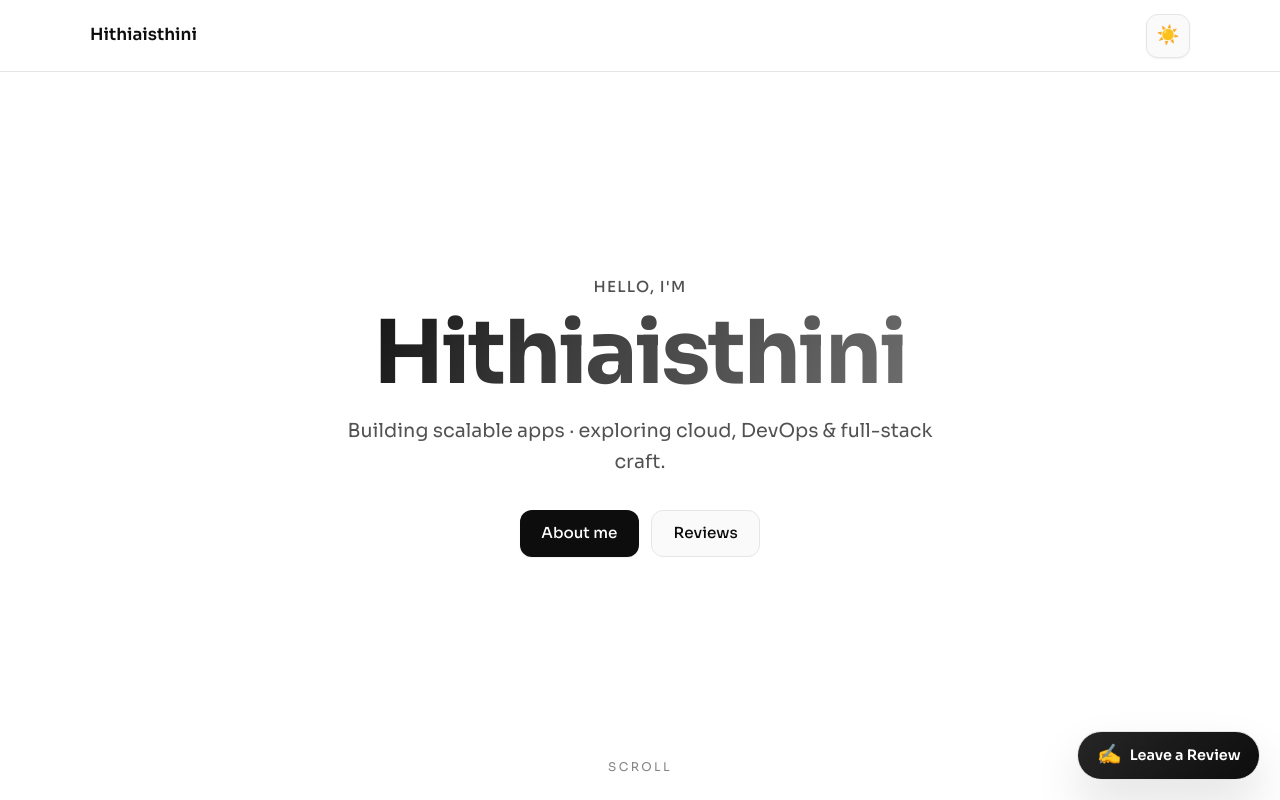
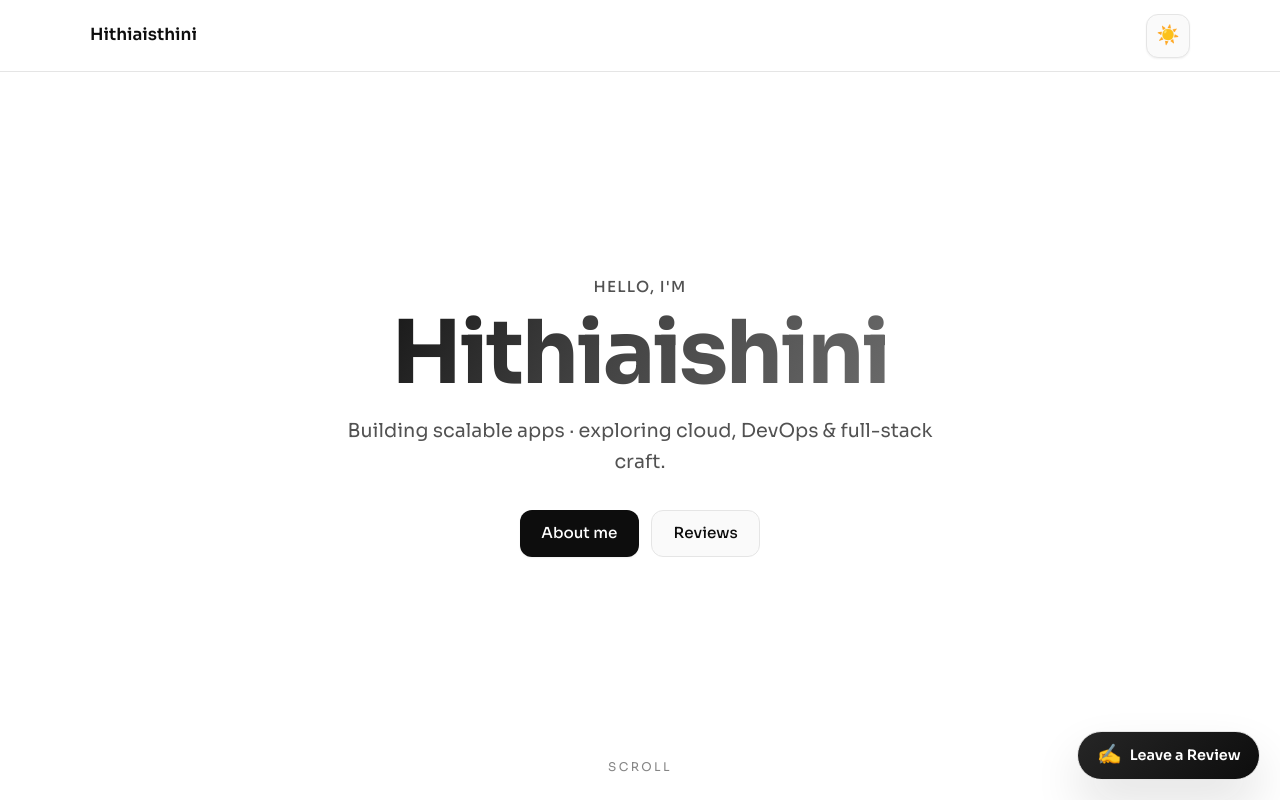
Before and after one commit to HithaishiniRS/final, a website: page client/index.html in a window 1280 px wide. Shown: the top 800 px of the page. Drawn offline with Linux system fonts and the light colour scheme; no server answers.

Commit message:
change name final

```diff
--- a/client/index.html
+++ b/client/index.html
@@ -11,7 +11,7 @@
       name="description"
       content=" Hithiaishini  — full-stack developer portfolio. Projects, skills, and visitor reviews."
     />
-    <title> Hithiaiishini  — Developer Portfolio</title>
+    <title> Hithiaishini  — Developer Portfolio</title>
     <!-- Distinctive, readable UI font (SaaS-friendly) -->
     <link rel="preconnect" href="https://fonts.googleapis.com" />
     <link rel="preconnect" href="https://fonts.gstatic.com" crossorigin />
@@ -47,7 +47,7 @@
         <div class="hero__inner">
           <p class="hero__eyebrow fade-in">Hello, I'm</p>
           <h1 id="hero-title" class="hero__title gradient-text fade-in fade-in--delay-1">
-             Hithiaisthini
+             Hithiaishini
           </h1>
           <p class="hero__tagline fade-in fade-in--delay-2" id="tagline" aria-live="polite"></p>
           <div class="hero__actions fade-in fade-in--delay-3">
```
